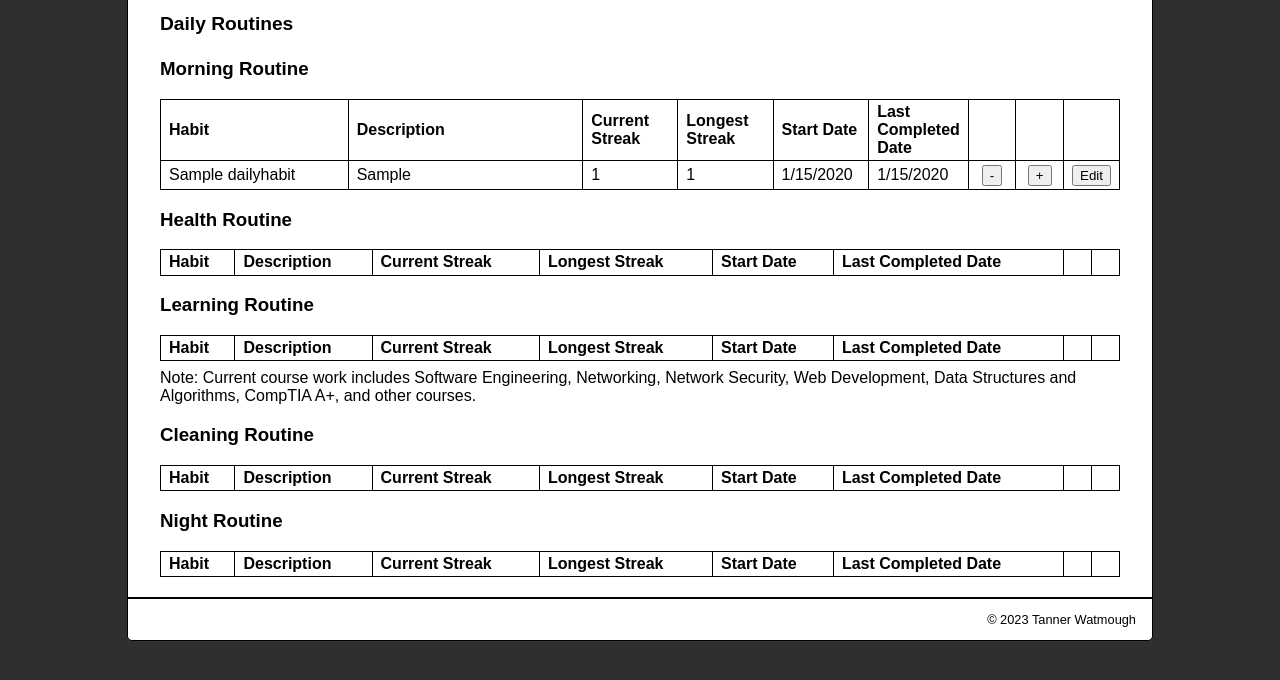
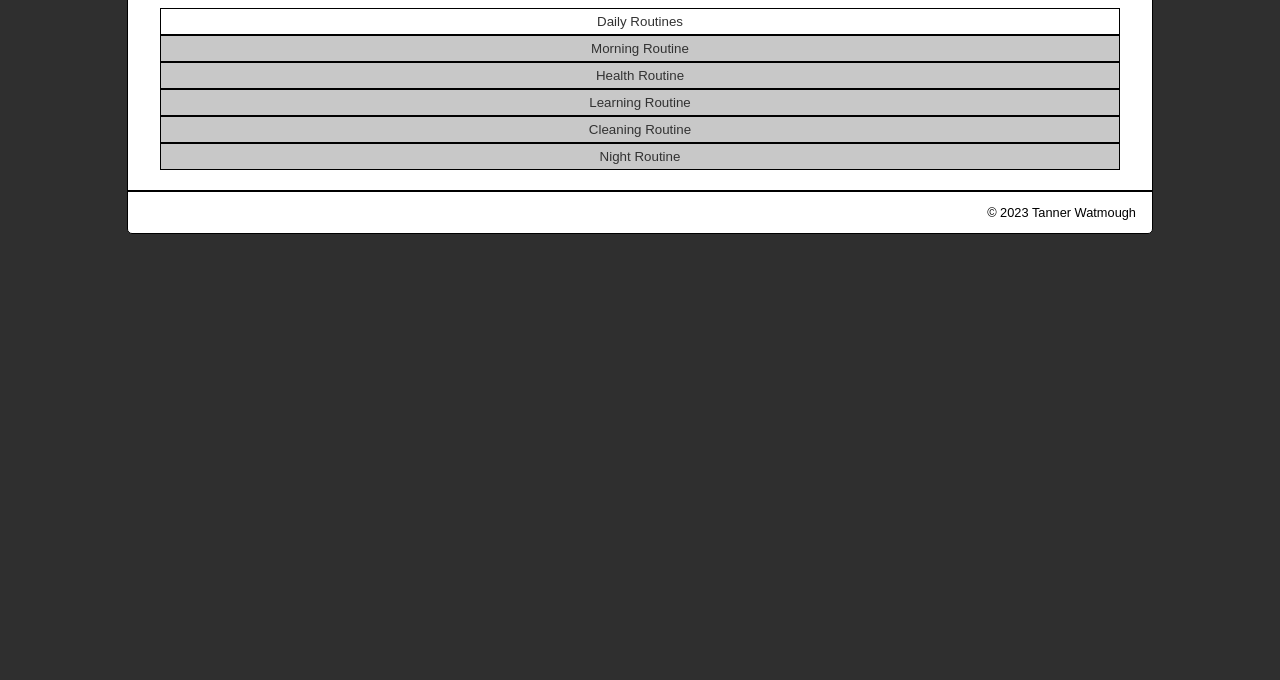
Before and after one commit to tannerwatmough/life_manager, a PHP site: page /life_manager/view/daily_view.php in a window 1280 px wide. Shown: the part 99-779 px from the top of the page. Run offline with PHP 8.4, Linux system fonts and the light colour scheme; tables that the repository leaves empty hold one stand-in row (values such as "Sample post"); lists and menus that the app fills with data are empty.

Commit message:
Added collapsible sections to increase readbility

```diff
--- a/css/base.css
+++ b/css/base.css
@@ -124,3 +124,22 @@
     font-family: Arial, Helvetica, sans-serif;
     font-size: 80%;
 }
+
+.collapsible {
+    background-color: rgb(200, 200, 200);
+    color: rgb(50, 50, 50);
+    cursor: pointer;
+    padding: 5px;
+    width: 100%;
+    border: 1px solid black;
+}
+
+.active, .collapsible:hover {
+    background-color: rgb(255, 255, 255);
+}
+
+.collapse {
+    padding: 0 18px;
+    display: none;
+    overflow: hidden;
+}
--- a/view/daily_view.php
+++ b/view/daily_view.php
@@ -13,11 +13,11 @@
 }
 ?>
 <main>
-  <h2>Daily Routines</h2>
+  <button type="button" class="collapsible heading-large active">Daily Routines</button>
 
-  <h3>Morning Routine</h3>
+  <button type="button" class="collapsible heading-medium">Morning Routine</button>
 
-  <section>
+  <section class="collapse">
     <table>
       <tr>
         <th>Habit</th>
@@ -97,9 +97,9 @@
 
   <!-- Give paragraphs IDs so you can return to where you were on page refresh after
        incrementing or decrementing a habit. -->
-  <h3 id="health_rout">Health Routine</h3>
+  <button type="button" class="collapsible heading-medium" id="health_rout">Health Routine</button>
 
-  <section>
+  <section class="collapse">
     <table>
       <tr>
         <th>Habit</th>
@@ -171,9 +171,9 @@
     </table>
   </section>
 
-  <h3 id="learn_rout">Learning Routine</h3>
+  <button type="button" class="collapsible heading-medium" id="learn_rout">Learning Routine</button>
 
-  <section>
+  <section class="collapse">
     <table>
       <tr>
         <th>Habit</th>
@@ -248,9 +248,9 @@
     </p>
   </section>
 
-  <h3 id="clean_rout">Cleaning Routine</h3>
+  <button type="button" class="collapsible heading-medium" id="clean_rout">Cleaning Routine</button>
 
-  <section>
+  <section class="collapse">
     <table>
       <tr>
         <th>Habit</th>
@@ -322,9 +322,9 @@
     </table>
   </section>
 
-  <h3 id="night_rout">Night Routine</h3>
+  <button type="button" class="collapsible heading-medium" id="night_rout">Night Routine</button>
 
-  <section>
+  <section class="collapse">
     <table>
       <tr>
         <th>Habit</th>
```
Also changed, not shown: model/life_manager.sql (+2 -12 lines).
